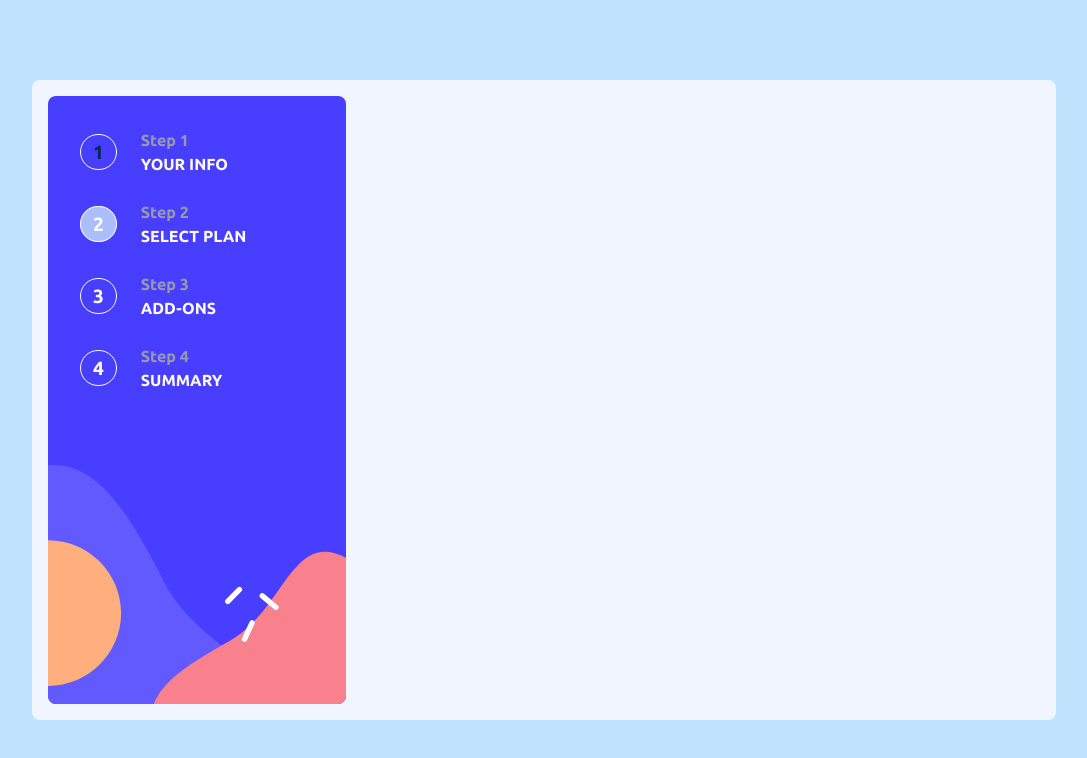
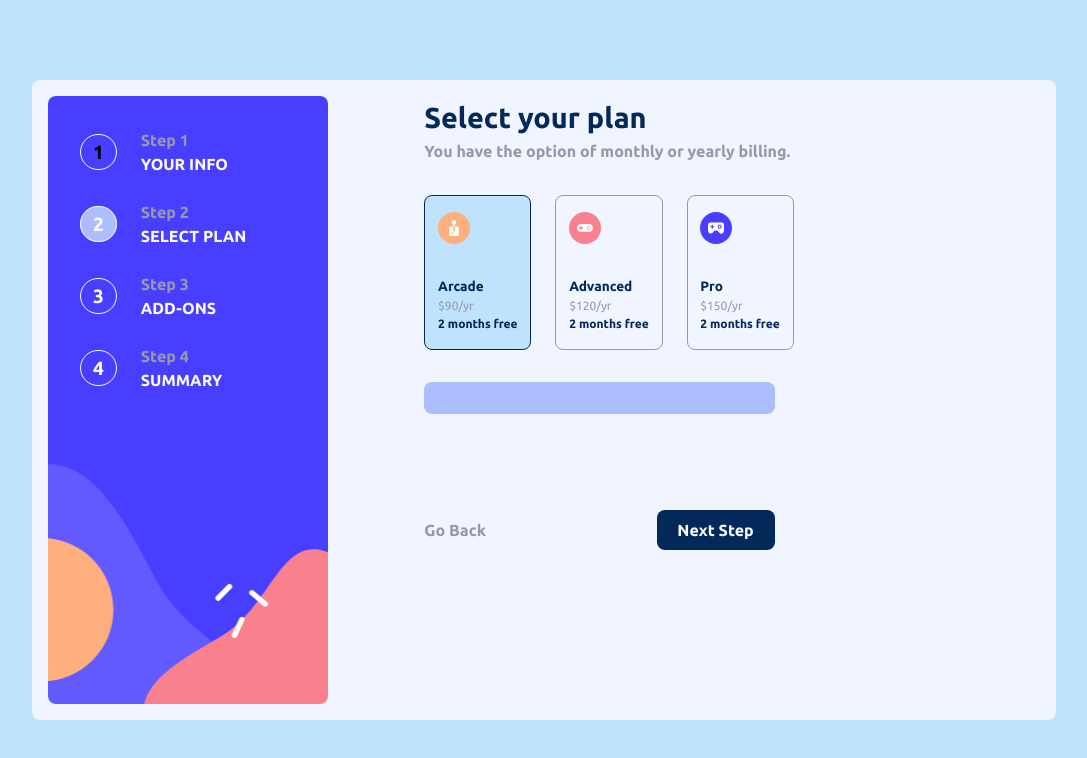
Before and after one commit to Olaniyi-Olamide/multi-step-form, a React (Vite) app: page /selectplan in a window 1280 px wide. Shown: the top 758 px of the page, without its empty margins (96-1183 px from the left). Built offline with nearby package versions, Linux system fonts and the light colour scheme.

Commit message:
feat: designed the select plan page.

```diff
--- /dev/null
+++ b/src/components/GoBackButton.tsx
@@ -0,0 +1,22 @@
+import { useNavigate } from "react-router-dom";
+
+function GoBackButton() {
+  const navigation = useNavigate();
+
+  function handleNavigation() {
+    navigation(-1);
+  }
+
+  return (
+    <div>
+      <button
+        className="bg-transparent text-Grey500 font-semibold"
+        onClick={handleNavigation}
+      >
+        Go Back
+      </button>
+    </div>
+  );
+}
+
+export default GoBackButton;
--- a/src/components/Button.tsx
+++ b/src/components/NextStepButton.tsx
@@ -4,7 +4,7 @@ interface Prop {
   navigate: string;
 }
 
-function Button({ navigate }: Prop) {
+function NextStepButton({ navigate }: Prop) {
   const navigation = useNavigate();
 
   function handleNavigation(to: string) {
@@ -14,7 +14,7 @@ function Button({ navigate }: Prop) {
   return (
     <div>
       <button
-        className="bg-Blue950 text-Blue50 font-semibold px-[1.3rem] py-[0.6rem] rounded-lg"
+        className="bg-Blue950 text-Blue50 font-semibold px-[1.3rem] py-[0.5rem] rounded-lg"
         onClick={() => handleNavigation(navigate)}
       >
         Next Step
@@ -23,4 +23,4 @@ function Button({ navigate }: Prop) {
   );
 }
 
-export default Button;
+export default NextStepButton;
--- a/src/components/PersonalInfoForm.tsx
+++ b/src/components/PersonalInfoForm.tsx
@@ -1,10 +1,10 @@
-import Button from "./Button";
+import NextStepButton from "./NextStepButton";
 
 function PersonalInfoForm() {
   return (
-    <div className="flex flex-col gap-[1rem] basis-[70%] px-[2rem]">
+    <section className="flex flex-col gap-[1rem] basis-[70%] px-[2rem]">
       <header>
-        <h1 className="text-Blue950 font-bold text-[1.5rem]">Personal info</h1>
+        <h1 className="text-Blue950 font-bold text-[1.8rem]">Personal info</h1>
         <p className="text-Grey500 font-semibold">
           Please provide your name, email address and phone number.
         </p>
@@ -41,9 +41,9 @@ function PersonalInfoForm() {
       </form>
 
       <div className="flex md:justify-end w-[70%]">
-        <Button navigate="/selectplan" />
+        <NextStepButton navigate="/selectplan" />
       </div>
-    </div>
+    </section>
   );
 }
 
--- /dev/null
+++ b/src/components/Plans.tsx
@@ -0,0 +1,73 @@
+import ArcadeIcon from "../assets/icon-arcade.svg";
+import AdvancedIcon from "../assets/icon-advanced.svg";
+import ProIcon from "../assets/icon-pro.svg";
+import NextStepButton from "./NextStepButton";
+import GoBackButton from "./GoBackButton";
+
+function Plans() {
+  return (
+    <section className="flex flex-col gap-[2rem] basis-[70%] px-[2rem]">
+      <header>
+        <h1 className="text-Blue950 font-bold text-[1.8rem]">
+          Select your plan
+        </h1>
+        <p className="text-Grey500 font-semibold">
+          You have the option of monthly or yearly billing.
+        </p>
+      </header>
+
+      <div className="flex flex-row items-center gap-[1.5rem]">
+        <figure className="flex flex-col rounded-lg px-[0.8rem] py-[1rem] border-[0.12rem] border-Grey500 gap-[2rem] active-plan">
+          <img
+            src={ArcadeIcon}
+            alt="Arcade-Icon"
+            className="h-[2rem] w-[2rem]"
+          />
+
+          <figcaption>
+            <h5 className="font-bold text-Blue950 text-[0.85rem]">Arcade</h5>
+            <p className="text-[0.75rem] text-Grey500">$90/yr</p>
+            <p className="text-[0.75rem] text-Blue950 font-semibold">
+              2 months free
+            </p>
+          </figcaption>
+        </figure>
+        <figure className="flex flex-col rounded-lg px-[0.8rem] py-[1rem] border-[0.12rem] border-Grey500 gap-[2rem]">
+          <img
+            src={AdvancedIcon}
+            alt="Advanced-Icon"
+            className="h-[2rem] w-[2rem]"
+          />
+
+          <figcaption>
+            <h5 className="font-bold text-Blue950 text-[0.85rem]">Advanced</h5>
+            <p className="text-[0.75rem] text-Grey500">$120/yr</p>
+            <p className="text-[0.75rem] text-Blue950 font-semibold">
+              2 months free
+            </p>
+          </figcaption>
+        </figure>
+        <figure className="flex flex-col rounded-lg px-[0.8rem] py-[1rem] border-[0.12rem] border-Grey500 gap-[2rem]">
+          <img src={ProIcon} alt="Pro-Icon" className="h-[2rem] w-[2rem]" />
+
+          <figcaption>
+            <h5 className="font-bold text-Blue950 text-[0.85rem]">Pro</h5>
+            <p className="text-[0.75rem] text-Grey500">$150/yr</p>
+            <p className="text-[0.75rem] text-Blue950 font-semibold">
+              2 months free
+            </p>
+          </figcaption>
+        </figure>
+      </div>
+
+      <div className="bg-Blue300 flex items-center justify-center w-[60%] py-[1rem] rounded-lg"></div>
+
+      <div className="flex justify-between w-[60%] items-center mt-[4rem]">
+        <GoBackButton />
+        <NextStepButton navigate="/addons" />
+      </div>
+    </section>
+  );
+}
+
+export default Plans;
--- a/src/components/SideBar.tsx
+++ b/src/components/SideBar.tsx
@@ -6,7 +6,7 @@ function SideBar() {
       <div className="flex items-center gap-[1.5rem]">
         <NavLink to="/">
           <div className="border-[0.1rem] border-Blue50 text-bold rounded-full w-[2.3rem] h-[2.3rem] text-center flex items-center justify-center">
-            <p className="text-[1.2rem] text-Blue950 font-bold">1</p>
+            <p className="text-[1.2rem] font-bold">1</p>
           </div>
         </NavLink>
         <div>
--- a/src/index.css
+++ b/src/index.css
@@ -31,5 +31,9 @@ button {
 }
 
 .active {
-  @apply bg-Blue300 rounded-full border-none;
+  @apply bg-Blue300 rounded-full border-none text-Blue950;
 }
+
+.active-plan {
+  @apply bg-Blue200 border-Blue950;
+}
--- a/src/pages/SelectPlan.tsx
+++ b/src/pages/SelectPlan.tsx
@@ -1,9 +1,11 @@
+import Plans from "../components/Plans";
 import SideBar from "../components/SideBar";
 
 function SelectPlan() {
   return (
     <div className="bg-Blue100 md:w-[80%] md:h-[80%] rounded-lg p-[1rem] flex gap-[4rem]">
       <SideBar />
+      <Plans />
     </div>
   );
 }
```
